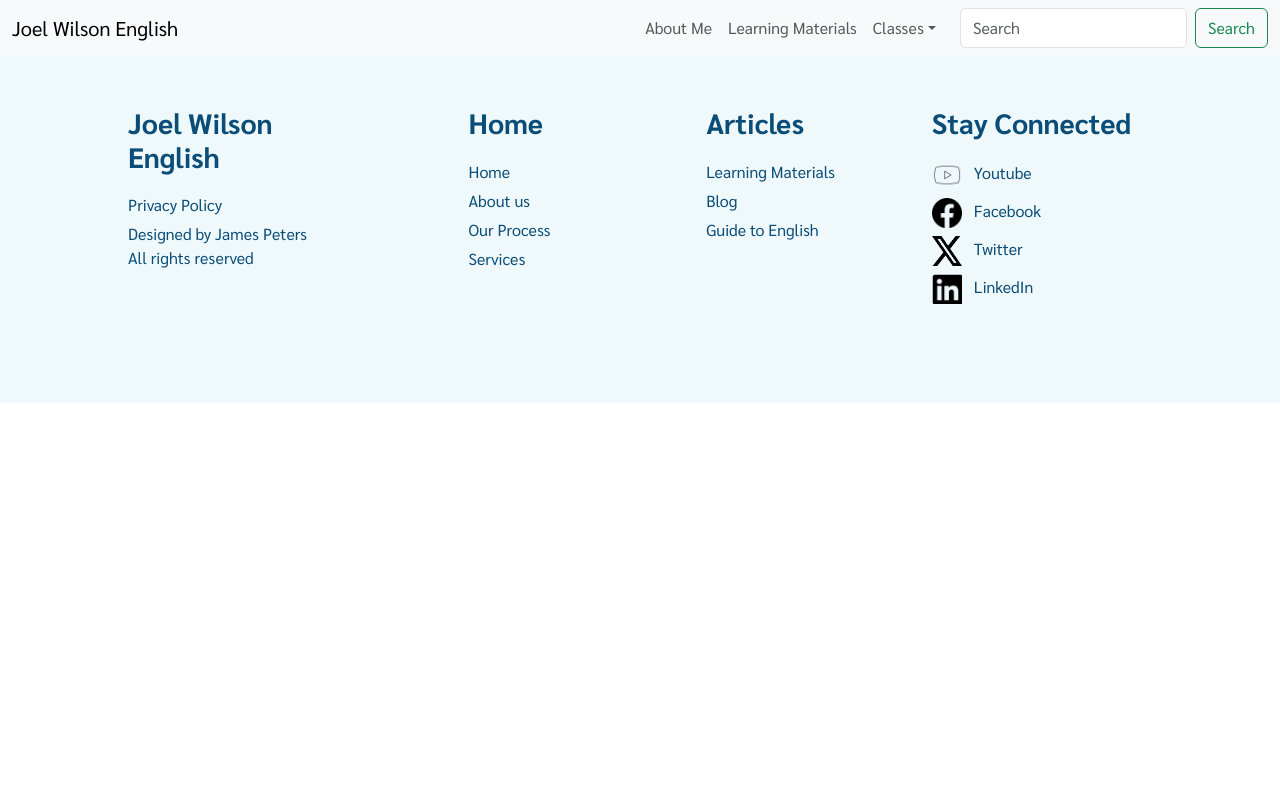
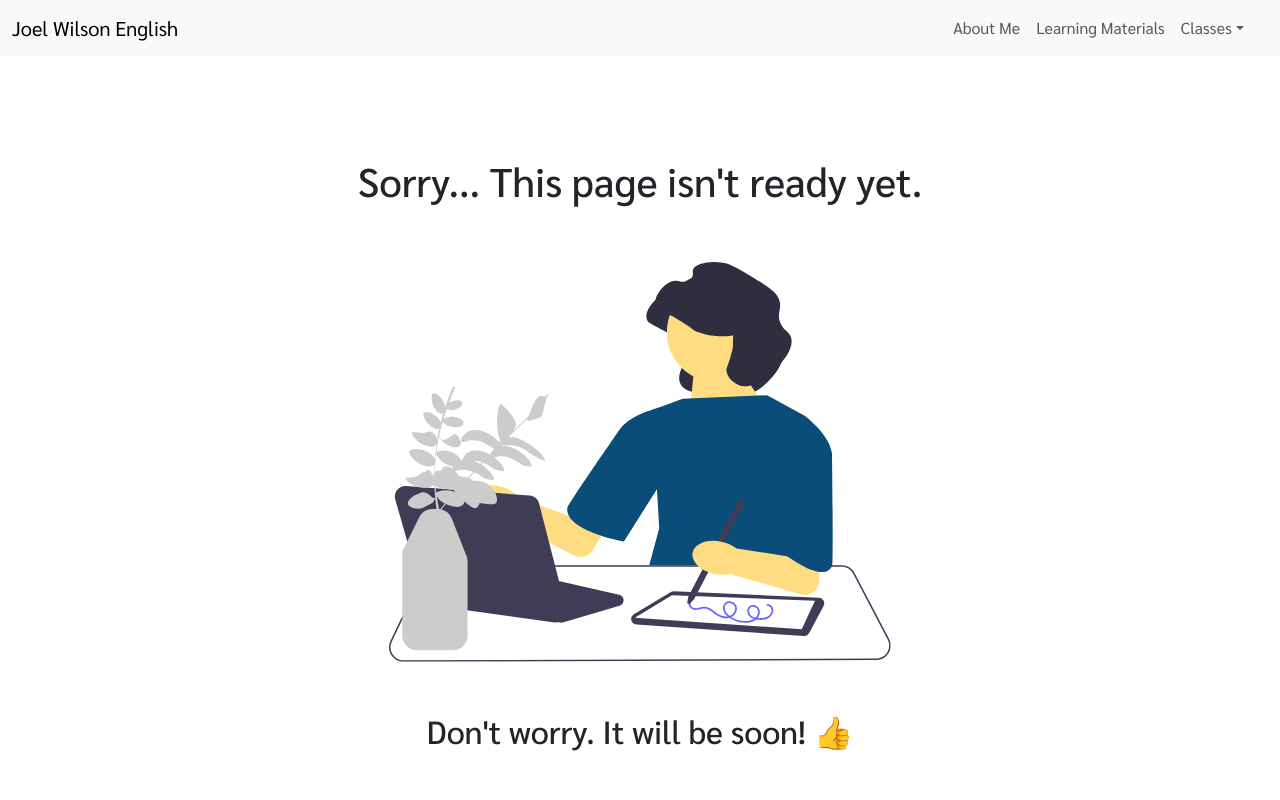
Before and after one commit to jimmybombimmy/joel-wilson-english, a React (Vite) app: page /articles in a window 1280 px wide. Shown: the top 800 px of the page. Built offline with nearby package versions, Linux system fonts and the light colour scheme; a web font is replaced by a local one.

Commit message:
add page to show that the web page isn't ready yet

```diff
--- /dev/null
+++ b/src/assets/page-in-progress/page-in-progress-images.js
@@ -0,0 +1,3 @@
+import undrawSketching from "./undraw-sketching.svg"
+
+export {undrawSketching}
--- a/src/components/App.jsx
+++ b/src/components/App.jsx
@@ -6,6 +6,7 @@ import Footer from './Footer/Footer.jsx';
 import TestArticle from './ArticleTest/TestArticle.jsx';
 import About from './About/About.jsx';
 import ArticleTest from './ArticleTest/ArticleTest.jsx';
+import PageInProgress from './PageInProgress/PageInProgress.jsx';
 
 function App() {
 
@@ -15,6 +16,11 @@ function App() {
     <Routes>
       <Route path="/" element={<Home />}></Route>
       <Route path="/about" element={<About />}></Route>
+
+      <Route path="/articles" element={<PageInProgress />}></Route>
+      <Route path="/one-to-one-classes" element={<PageInProgress />}></Route>
+      <Route path="/group-classes" element={<PageInProgress />}></Route>
+
       <Route path="/secret-article-test-page" element={<ArticleTest />}></Route>
       <Route path="/secret-article-test-page/:id" element={<TestArticle />}></Route>
     </Routes>
--- a/src/components/Navbar/Navbar.jsx
+++ b/src/components/Navbar/Navbar.jsx
@@ -54,15 +54,6 @@ function NavFile({expand}) {
                     </NavDropdown.Item>
                   </NavDropdown>
                 </Nav>
-                <Form className="d-flex">
-                  <Form.Control
-                    type="search"
-                    placeholder="Search"
-                    className="me-2"
-                    aria-label="Search"
-                  />
-                  <Button variant="outline-success">Search</Button>
-                </Form>
               </Offcanvas.Body>
             </Navbar.Offcanvas>
           </Container>
--- /dev/null
+++ b/src/components/PageInProgress/PageInProgress.css
@@ -0,0 +1,10 @@
+#pageInProgress {
+  margin: 100px 50px;
+  text-align: center;
+}
+
+#pageInProgress > img {
+  max-height: 50vh;
+  max-width: 50vw;
+  margin: 50px auto;
+}
--- /dev/null
+++ b/src/components/PageInProgress/PageInProgress.jsx
@@ -0,0 +1,10 @@
+import { undrawSketching } from "../../assets/page-in-progress/page-in-progress-images"
+import "./PageInProgress.css"
+
+export default function PageInProgress() {
+  return (<main id="pageInProgress">
+    <h1>Sorry... This page isn't ready yet.</h1>
+    <img src={undrawSketching} alt="Illustration of someone sketching on a computer" />
+    <h2>Don't worry. It will be soon! 👍</h2>
+  </main>)
+}
```
Also changed, not shown: src/assets/page-in-progress/undraw-sketching.svg (added).
